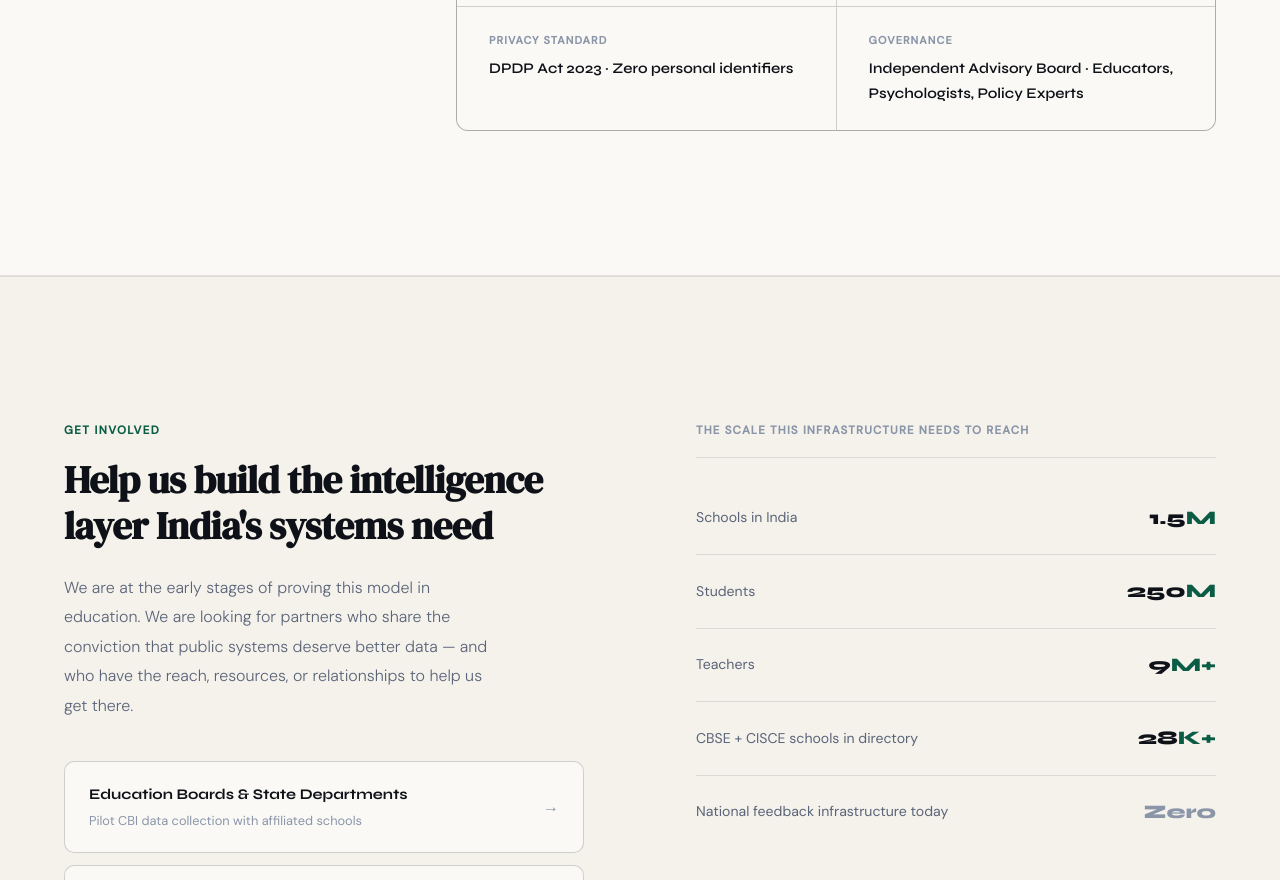
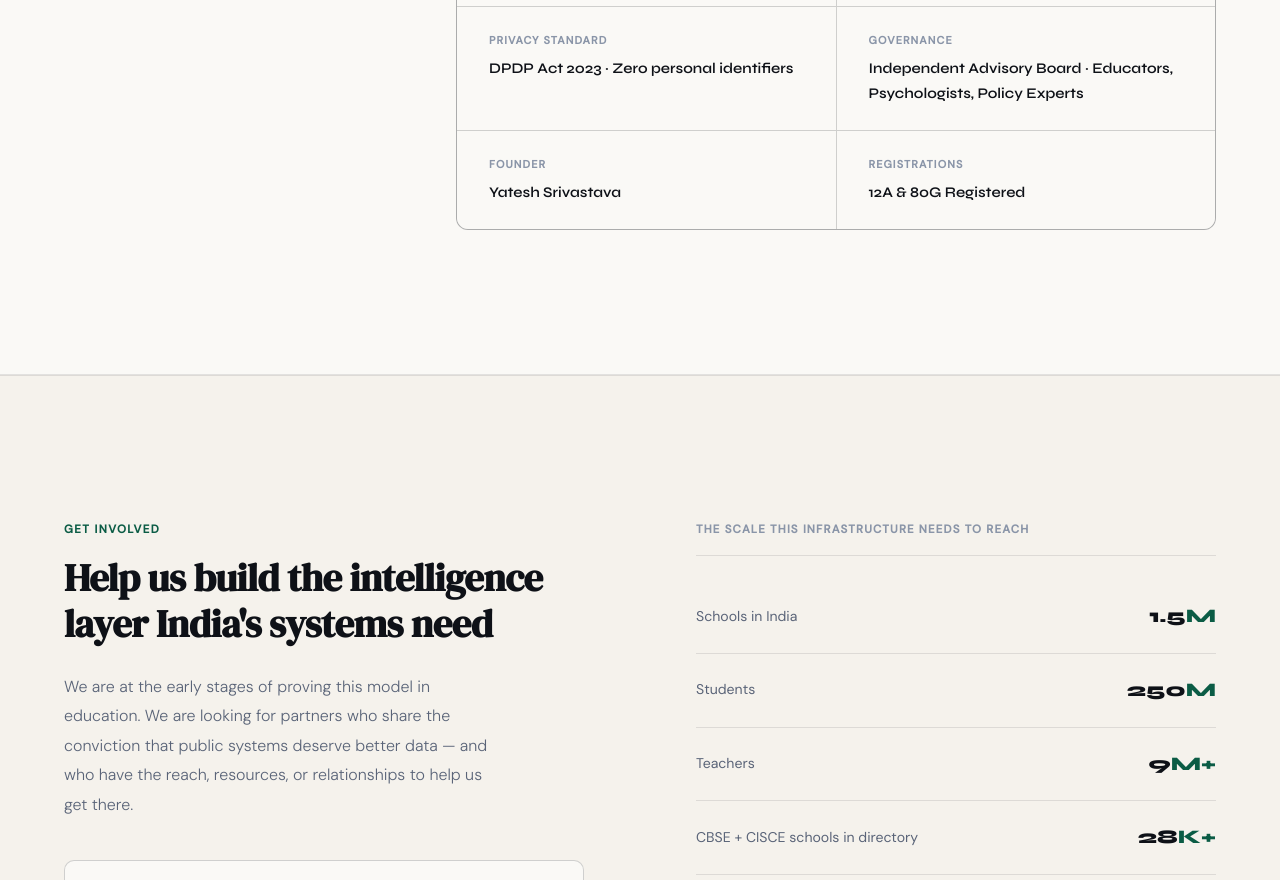
Before and after one commit to Catalystbox/Fresheyefoundation, a Next.js app: page / in a window 1280 px wide. Shown: the part 11120-12000 px from the top of the page. Built offline with nearby package versions, Linux system fonts and the light colour scheme.

Commit message:
feat(about): add founder name and 12A/80G registrations

```diff
--- a/app/page.tsx
+++ b/app/page.tsx
@@ -570,6 +570,14 @@ export default function Home() {
               <div className="fc-key">Governance</div>
               <div className="fc-val">Independent Advisory Board &middot; Educators, Psychologists, Policy Experts</div>
             </div>
+            <div className="fact-cell">
+              <div className="fc-key">Founder</div>
+              <div className="fc-val">Yatesh Srivastava</div>
+            </div>
+            <div className="fact-cell">
+              <div className="fc-key">Registrations</div>
+              <div className="fc-val">12A &amp; 80G Registered</div>
+            </div>
           </div>
         </div>
       </section>
```
